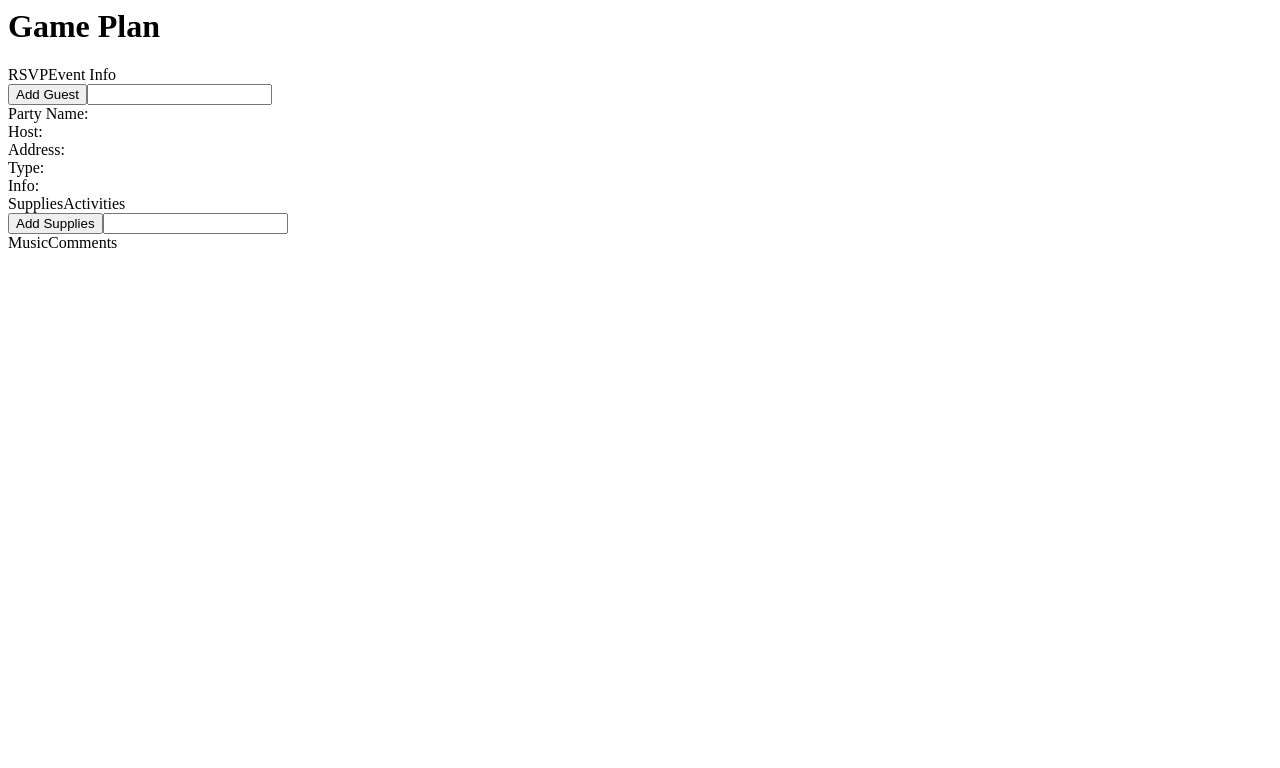
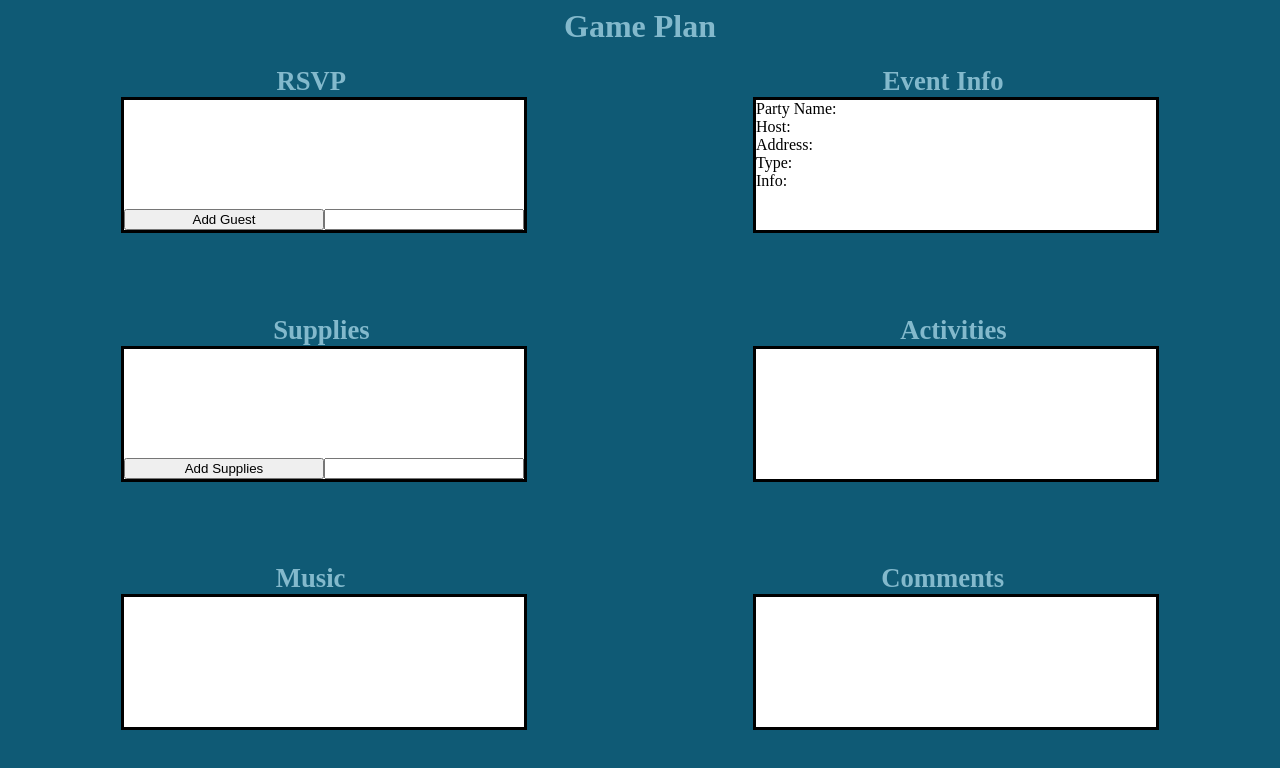
Before and after one commit to 32Venice/GamePlan, a React app: page / in a window 1280 px wide. Shown: the top 768 px of the page. Built offline with nearby package versions, Linux system fonts and the light colour scheme.

Commit message:
Styling the main landing page

```diff
--- a/client/styles/styles.scss
+++ b/client/styles/styles.scss
@@ -0,0 +1,60 @@
+.row {
+  display: flex;
+  justify-content: space-around;
+  align-content: stretch;
+}
+
+h1 {
+  text-align: center;
+  color: #83b9cc;
+}
+
+.title {
+  font-size: 20pt;
+  font-weight: bold;
+  color: #83b9cc;
+}
+
+.container {
+  border-style: solid;
+  background-color: white;
+  height: 130px;
+  width: 400px;
+  margin-bottom: 20%;
+}
+
+body {
+  background-color: #0f5a75;
+}
+
+.addButton {
+  width: 50%;
+}
+
+input {
+  width: 50%;
+}
+
+#RSVPList {
+  display: flex;
+}
+
+.createGuest {
+
+}
+
+#RSVPBox {
+  display: flex;
+  flex-direction: column;
+  justify-content: space-between;
+}
+
+.supplyList {
+  display: flex;
+}
+
+#suppliesBox {
+  display: flex;
+  flex-direction: column;
+  justify-content: space-between;
+}
```
